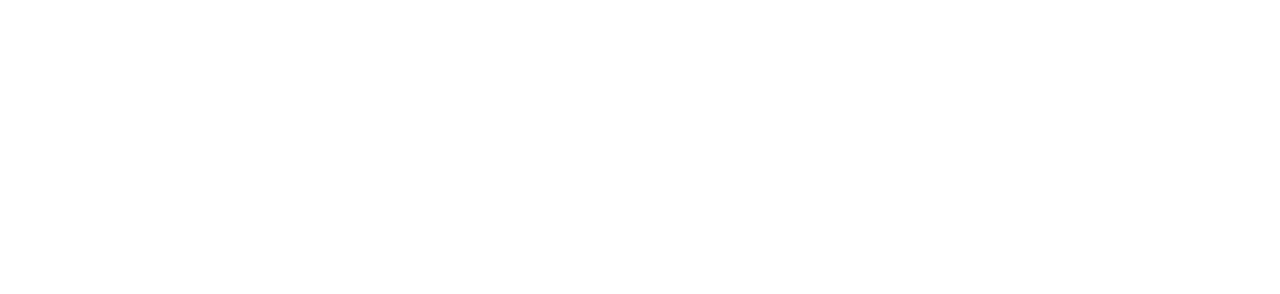
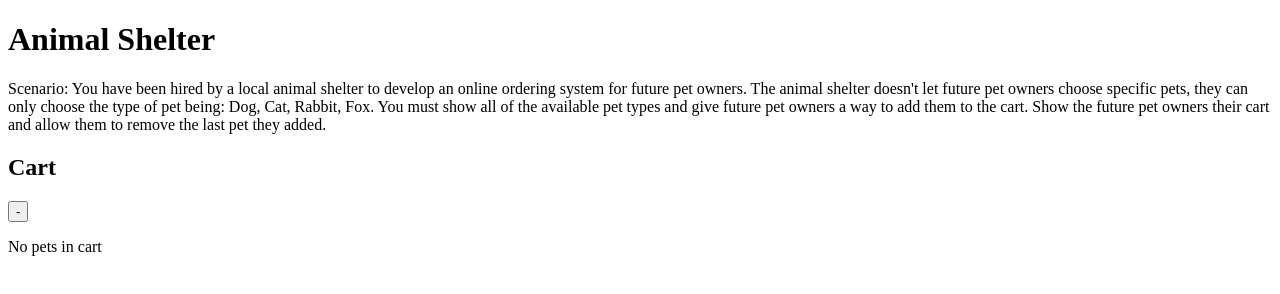
Before and after one commit to tastuck/thewagons, a plain HTML site: page animals.html in a window 1280 px wide. Drawn offline with Linux system fonts and the light colour scheme.

Commit message:
updated the html and created a js

```diff
--- a/animals.html
+++ b/animals.html
@@ -6,6 +6,14 @@
     <title>Document</title>
 </head>
 <body>
+    <h1>Animal Shelter</h1>
+    <p> Scenario: You have been hired by a local animal shelter to develop an online ordering system for future pet owners. The animal shelter doesn't let future pet owners choose specific pets, they can only choose the type of pet being: Dog, Cat, Rabbit, Fox. You must show all of the available pet types and give future pet owners a way to add them to the cart. Show the future pet owners their cart and allow them to remove the last pet they added.
 
+    </p>
+    <h2>Cart</h2>
+    <button id="remove-pet">-</button>
+    <ul id="cart"></ul>
+    <p id="no-pets">No pets in cart</p>
+    <script src="js/animals.js"></script>
 </body>
 </html>
```
Also changed, not shown: js/animals.js (added).
